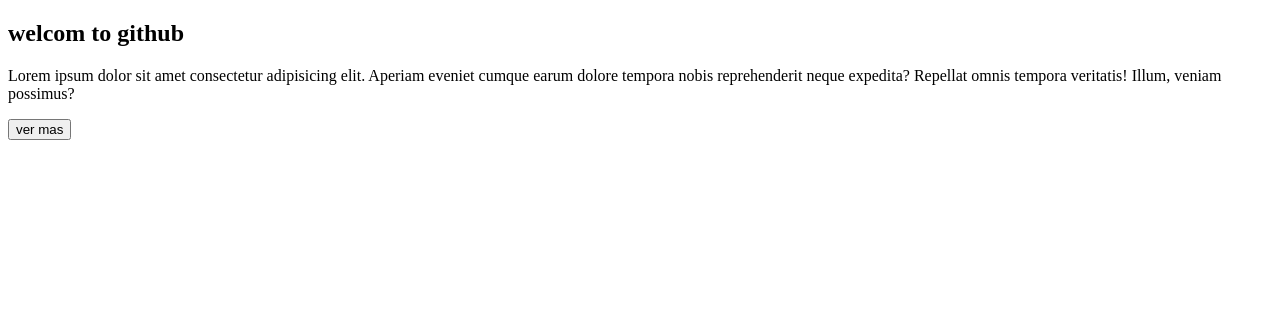
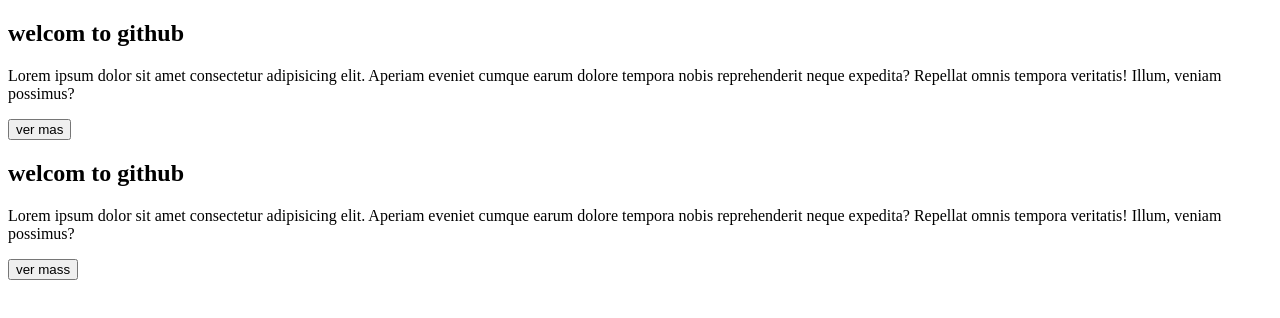
Before and after one commit to santigalera14/clase-github-65, a plain HTML site: page index.html in a window 1280 px wide. Drawn offline with Linux system fonts and the light colour scheme.

Commit message:
agregue mas codigo

```diff
--- a/index.html
+++ b/index.html
@@ -17,6 +17,13 @@
                 reprehenderit neque expedita? Repellat omnis tempora veritatis! Illum, veniam possimus?</p>
             <button>ver mas</button>
         </section>
+        <section>
+            <h1>welcom to github</h1>
+            <p>Lorem ipsum dolor sit amet consectetur adipisicing elit. Aperiam eveniet cumque earum dolore tempora
+                nobis
+                reprehenderit neque expedita? Repellat omnis tempora veritatis! Illum, veniam possimus?</p>
+            <button>ver mass</button>
+        </section>
     </main>
 </body>
 
```
